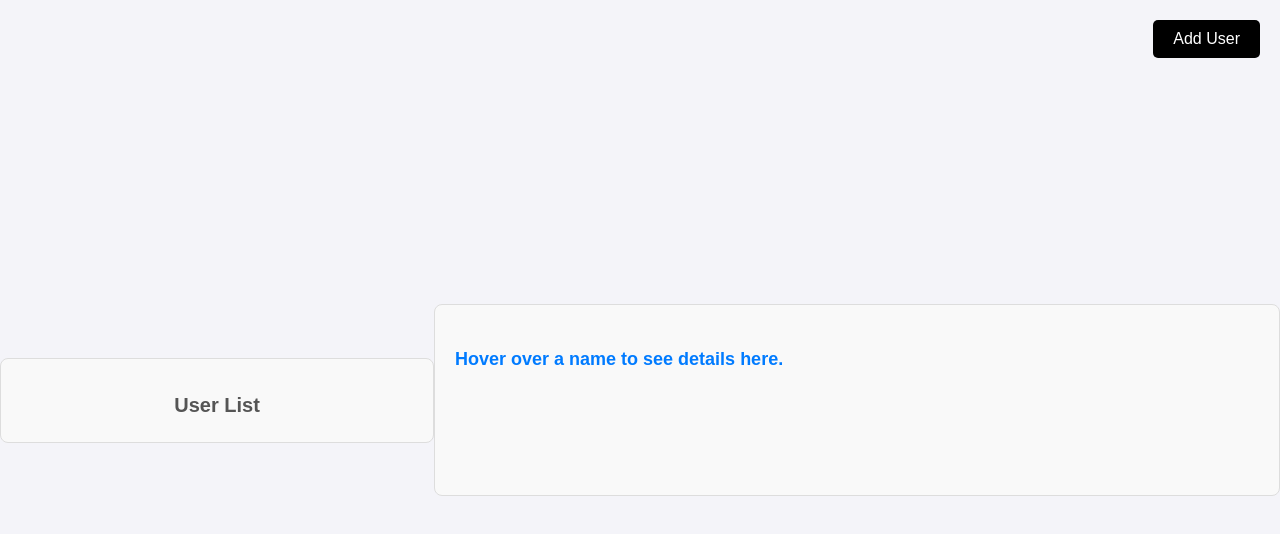
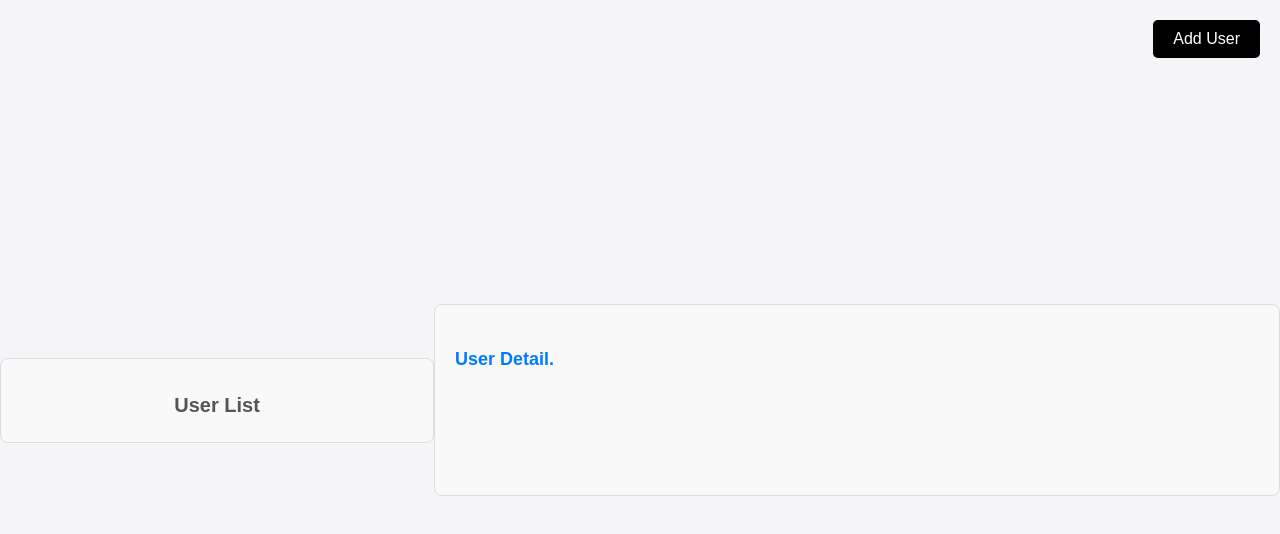
Before and after one commit to Deepak126678/RecordsSaver, a plain HTML site: page page2.html in a window 1280 px wide. Drawn offline with Linux system fonts and the light colour scheme.

Commit message:
Update page2.html

```diff
--- a/page2.html
+++ b/page2.html
@@ -12,7 +12,7 @@
         <!-- User names dynamically populated via JavaScript -->
     </div>
     <div id="userDetails">
-        <p>Hover over a name to see details here.</p>
+        <p>User Detail.</p>
     </div>
     <button id="addUserBtn">Add User</button>
 
```
